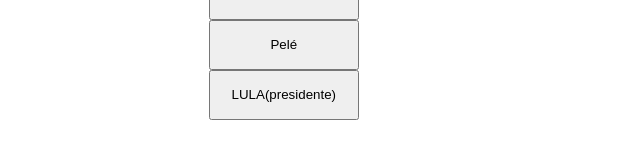
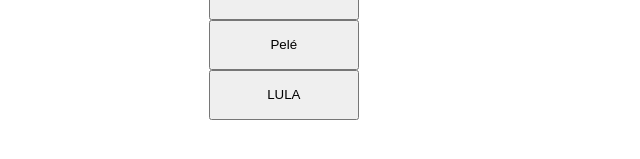
Before and after one commit to rafaelalvpac/The-Quiz, a plain HTML site: page question1.html in a window 1280 px wide. Shown: the part 613-772 px from the top of the page, 368-1008 px from the left. Drawn offline with Linux system fonts and the light colour scheme.

Commit message:
Update question1.html

```diff
--- a/question1.html
+++ b/question1.html
@@ -32,6 +32,7 @@
         <button id="answer-button" onclick="window.location.href='question2.html';">Cristiano Ronaldo</button>
         <button id="answer-button" onclick="window.location.href='errado.html';">Messi</button>
         <button id="answer-button" onclick="window.location.href='errado.html';">Pelé</button>
-        <button id="answer-button" onclick="window.location.href='errado.html';">LULA(presidente)</button>
+        <button id="answer-button" onclick="window.location.href='errado.html';">LULA</button>
 </body>
+
 </html>
```
